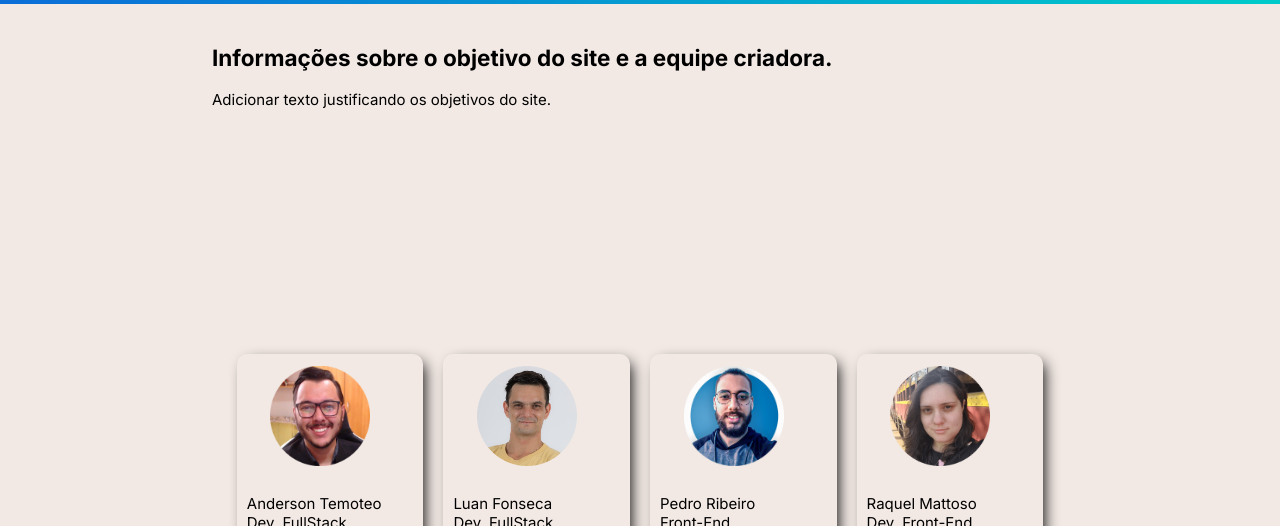
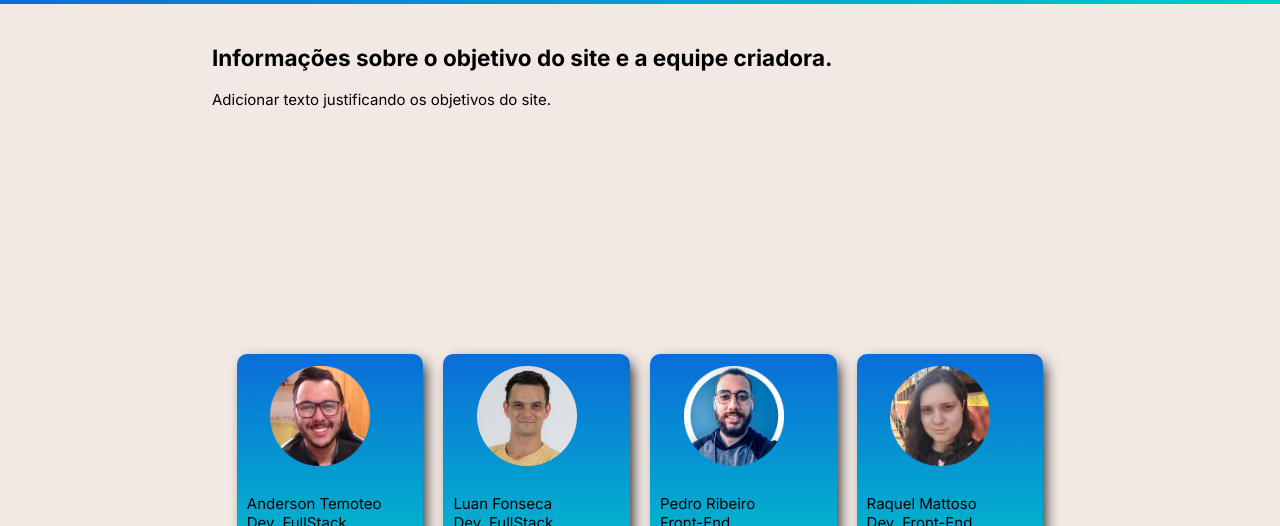
Before and after one commit to ramattoso/hackathon-startse, a plain HTML site: page sobre.html in a window 1280 px wide. Shown: the part 76-602 px from the top of the page. Drawn offline with Linux system fonts and the light colour scheme.

Commit message:
fundo dos cards com gradiente

```diff
--- a/css/style.css
+++ b/css/style.css
@@ -79,6 +79,7 @@ main {
     cursor: pointer;
     box-shadow: 5px 5px 15px -4px #000000;
     transition: all 0.3s ease 0s;
+    background-image: linear-gradient(to bottom, #0B6DD8, #00CBCA);
 }
 
 .card:hover {
```
